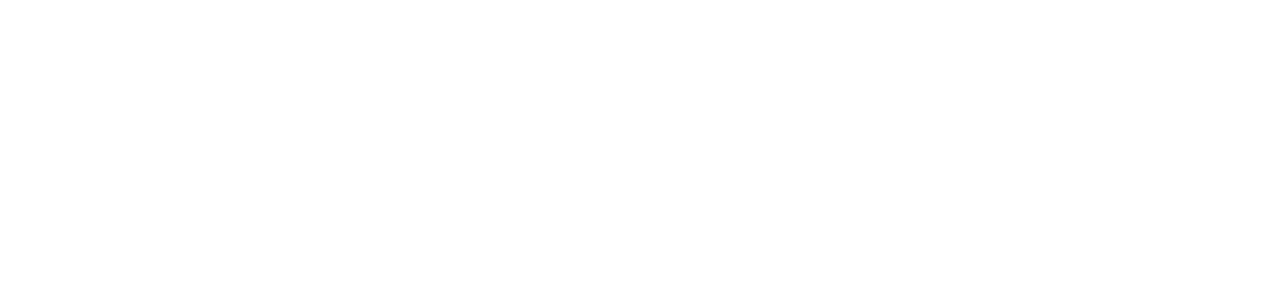
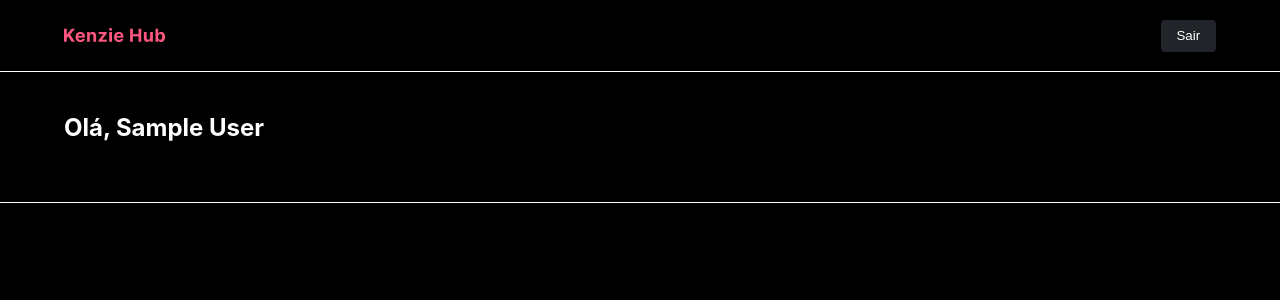
Before and after one commit to Kenzie-Academy-Brasil-Developers/react-entrega-kenzie-hub-lucasspindola, a React (Create React App) app: page /dashboard in a window 1280 px wide. Shown: the top 300 px of the page. Built offline with nearby package versions, Linux system fonts and the light colour scheme; sample sign-in values are in the browser's storage.

Commit message:
create page dashboard

```diff
--- a/package.json
+++ b/package.json
@@ -13,6 +13,7 @@
     "react-hook-form": "^7.36.1",
     "react-router-dom": "^6.4.2",
     "react-scripts": "5.0.1",
+    "react-toastify": "^9.0.8",
     "styled-components": "^5.3.6",
     "web-vitals": "^2.1.0",
     "yup": "^0.32.11"
--- a/public/index.html
+++ b/public/index.html
@@ -24,7 +24,12 @@
       work correctly both with client-side routing and a non-root public URL.
       Learn how to configure a non-root public URL by running `npm run build`.
     -->
-    <title>React App</title>
+
+    <link
+      href="https://fonts.googleapis.com/css2?family=Inter:wght@100;200;300;400;500;600;700&family=Nunito:ital,wght@0,200;0,300;0,400;0,600;0,700;1,200;1,300;1,400;1,500;1,600;1,700&display=swap"
+      rel="stylesheet"
+    />
+    <title>KenzieHub</title>
   </head>
   <body>
     <noscript>You need to enable JavaScript to run this app.</noscript>
--- a/src/App.jsx
+++ b/src/App.jsx
@@ -1,17 +1,37 @@
 import "./App.css";
-import "./Global/reset.css";
+import GlobalStyle from "./Global/globalStyle";
 
-import { Routes, Route } from "react-router-dom";
+import { Routes, Route, Navigate } from "react-router-dom";
 import { Register } from "./Pages/Register";
 import { Login } from "./Pages/Login";
+import { ToastContainer } from "react-toastify";
+import { Dashboard } from "./Pages/Dashboard";
+
+import "react-toastify/dist/ReactToastify.min.css";
 
 function App() {
   return (
-    <Routes>
-      <Route path="/login" element={<Login />}></Route>
-      <Route path="/register" element={<Register />}></Route>
-      <Route path="/dashboard" element={<h1>Dashboard</h1>}></Route>
-    </Routes>
+    <>
+      <GlobalStyle />
+      <Routes>
+        <Route path="/" element={<Navigate to={"/login"} />} />
+        <Route path="/login" element={<Login />} />
+        <Route path="/register" element={<Register />} />
+        <Route path="/dashboard" element={<Dashboard />} />
+      </Routes>
+      <ToastContainer
+        position="top-right"
+        autoClose={1000}
+        hideProgressBar={false}
+        newestOnTop={false}
+        closeOnClick
+        rtl={false}
+        pauseOnFocusLoss
+        draggable
+        pauseOnHover
+        toastStyle={{ backgroundColor: "black", color: "white" }}
+      />
+    </>
   );
 }
 
--- /dev/null
+++ b/src/Global/globalStyle.js
@@ -0,0 +1,22 @@
+import { createGlobalStyle } from "styled-components";
+
+const GlobalStyle = createGlobalStyle`
+*{
+    margin: 0;
+    padding: 0;
+    box-sizing: border-box;
+
+
+}
+img{
+      max-width: 100%;
+      max-height: 100%;
+    }
+
+  html, body {
+   width: 100vw;
+   height: 100vh;
+  }
+`;
+
+export default GlobalStyle;
--- a/src/Global/reset.css
+++ /dev/null
@@ -1,127 +0,0 @@
-html,
-body,
-div,
-span,
-applet,
-object,
-iframe,
-h1,
-h2,
-h3,
-h4,
-h5,
-h6,
-p,
-blockquote,
-pre,
-a,
-abbr,
-acronym,
-address,
-big,
-cite,
-code,
-del,
-dfn,
-em,
-img,
-ins,
-kbd,
-q,
-s,
-samp,
-small,
-strike,
-strong,
-sub,
-sup,
-tt,
-var,
-b,
-u,
-i,
-center,
-dl,
-dt,
-dd,
-ol,
-ul,
-li,
-fieldset,
-form,
-label,
-legend,
-table,
-caption,
-tbody,
-tfoot,
-thead,
-tr,
-th,
-td,
-article,
-aside,
-canvas,
-details,
-embed,
-figure,
-figcaption,
-footer,
-header,
-hgroup,
-menu,
-nav,
-output,
-ruby,
-section,
-summary,
-time,
-mark,
-audio,
-video {
-  margin: 0;
-  padding: 0;
-  border: 0;
-  font-size: 100%;
-  font: inherit;
-  vertical-align: baseline;
-}
-/* HTML5 display-role reset for older browsers */
-article,
-aside,
-details,
-figcaption,
-figure,
-footer,
-header,
-hgroup,
-menu,
-nav,
-section {
-  display: block;
-}
-body {
-  line-height: 1;
-}
-ol,
-ul {
-  list-style: none;
-}
-blockquote,
-q {
-  quotes: none;
-}
-blockquote:before,
-blockquote:after,
-q:before,
-q:after {
-  content: "";
-  content: none;
-}
-table {
-  border-collapse: collapse;
-  border-spacing: 0;
-}
-body {
-  color: #ffffff;
-}
--- /dev/null
+++ b/src/Pages/Dashboard/index.jsx
@@ -0,0 +1,45 @@
+import { ContainerDashboard } from "./style";
+import { useNavigate, Navigate } from "react-router-dom";
+import { toast } from "react-toastify";
+import logo from "../../Assets/Logo.png";
+export const Dashboard = () => {
+  const token = window.localStorage.getItem("authToken") || "";
+  const userData =
+    JSON.parse(window.localStorage.getItem("user-kenzieHub")) || "";
+  const sucessLogout = (message) => {
+    toast(message, {
+      position: "top-right",
+      autoClose: 1000,
+      hideProgressBar: false,
+      closeOnClick: true,
+      pauseOnHover: true,
+      draggable: true,
+      progress: undefined,
+    });
+  };
+  const navigate = useNavigate();
+  const logout = () => {
+    window.localStorage.removeItem("authToken");
+    window.localStorage.removeItem("user-kenzieHub");
+    navigate("/login");
+    sucessLogout("Sua sessão foi encerrada com sucesso!");
+  };
+  return (
+    <>
+      {token ? (
+        <ContainerDashboard>
+          <header>
+            <img src={logo} alt="oi"></img>
+            <button onClick={() => logout()}>Sair</button>
+          </header>
+          <div className="containerInformationsProfile">
+            <h2>Olá, {userData.name}</h2>
+            <p>{userData.course_module}</p>
+          </div>
+        </ContainerDashboard>
+      ) : (
+        <Navigate to="/login" replace />
+      )}
+    </>
+  );
+};
--- /dev/null
+++ b/src/Pages/Dashboard/style.js
@@ -0,0 +1,50 @@
+import styled from "styled-components";
+
+export const ContainerDashboard = styled.main`
+  width: 100vw;
+  height: 100vh;
+  background-color: #000000;
+  color: #fff;
+  header {
+    height: 72px;
+    width: 100%;
+    border-bottom: solid 1px;
+    display: flex;
+    justify-content: space-between;
+    align-items: center;
+    img {
+      margin: 0 5%;
+    }
+    button {
+      margin: 0 5%;
+      height: 32px;
+      width: 55.49px;
+      border: none;
+      border-radius: 4px;
+      background-color: rgba(33, 37, 41, 1);
+      /* grey-3 */
+      color: #fff;
+    }
+  }
+
+  .containerInformationsProfile {
+    display: flex;
+    flex-direction: column;
+    justify-content: center;
+    gap: 20px;
+    border-bottom: solid 1px;
+    min-height: 131px;
+    h2 {
+      margin: 0 5%;
+    }
+    p {
+      margin: 0 5%;
+    }
+  }
+  /* .containerDashboard {
+    display: flex;
+    flex-direction: column;
+    align-items: center;
+    width: 90%;
+  } */
+`;
--- a/src/Pages/Login/index.jsx
+++ b/src/Pages/Login/index.jsx
@@ -3,12 +3,27 @@
 import { useForm } from "react-hook-form";
 import { yupResolver } from "@hookform/resolvers/yup";
 import axios from "axios";
+import { toast } from "react-toastify";
+import { useNavigate } from "react-router-dom";
+import logo from "../../Assets/Logo.png";
 
 const schema = yup.object().shape({
   email: yup.string().required().email(),
   password: yup.string().required(),
 });
 export const Login = () => {
+  const sucessLogin = (message) => {
+    toast.success(message);
+  };
+  // const redirectExistingLogin = () => {
+  //   const token = window.localStorage.getItem("authToken");
+  //   if (token !== undefined) {
+  //     navigate("/dashboard");
+  //     sucessLogin("Você já esta logado!");
+  //   }
+  // };
+  // redirectExistingLogin();
+
   const {
     register,
     handleSubmit,
@@ -16,18 +31,29 @@
   } = useForm({
     resolver: yupResolver(schema),
   });
-  console.log(errors);
+  // console.log(errors);
+  const navigate = useNavigate();
   const loginUser = (data) => {
     axios
       .post("https://kenziehub.herokuapp.com/sessions", data)
-      .then((response) => console.log(response.data))
+      .then((res) => {
+        // console.log(res.data);
+        window.localStorage.clear();
+        window.localStorage.setItem(
+          "user-kenzieHub",
+          JSON.stringify(res.data.user)
+        );
+        window.localStorage.setItem("authToken", res.data.token);
+        res.data.token && sucessLogin("Login realizado com sucesso!");
+        navigate("/dashboard");
+      })
       .catch((err) => console.log(err));
-    console.log(data);
+    // console.log(data);
   };
   return (
     <LoginContainer>
       <div className="containerLogo">
-        <img src="" alt="LOGO" />
+        <img src={logo} alt="LOGO-KENZIE-HUB" />
       </div>
 
       <div className="containerFormLogin">
@@ -53,8 +79,17 @@
           <a className="ancoraLinkRegister" href="f">
             Ainda não possui uma conta?
           </a>
-          <button className="btnForRegister">Cadastre-se</button>
         </form>
+        <div className="containerBtnRedirectRegister">
+          <button
+            onClick={() => {
+              navigate("/register");
+            }}
+            className="btnForRegister"
+          >
+            Cadastre-se
+          </button>
+        </div>
       </div>
     </LoginContainer>
   );
--- a/src/Pages/Login/style.js
+++ b/src/Pages/Login/style.js
@@ -16,10 +16,12 @@
     justify-content: center;
     margin: 30px 0;
     width: 90%;
+    max-width: 295.83px;
   }
 
   .containerFormLogin {
     width: 90%;
+    max-width: 295.83px;
     background-color: rgba(33, 37, 41, 1);
   }
   .ContainerTitleFormLogin {
@@ -96,4 +98,13 @@
     border-radius: 3.2px;
     margin: 0 0 0 5%;
   }
+
+  .containerBtnRedirectRegister {
+    display: flex;
+    flex-direction: column;
+    justify-content: center;
+    padding: 0 0 30px 0;
+    width: 90%;
+    gap: 10px;
+  }
 `;
--- a/src/Pages/Register/index.jsx
+++ b/src/Pages/Register/index.jsx
@@ -4,6 +4,9 @@
 import { useForm } from "react-hook-form";
 import { yupResolver } from "@hookform/resolvers/yup";
 import axios from "axios";
+import { useNavigate } from "react-router-dom";
+import { toast } from "react-toastify";
+import logo from "../../Assets/Logo.png";
 
 const schema = yup.object().shape({
   name: yup.string().required(),
@@ -14,6 +17,19 @@
 });
 // Lides: Confirmar que as senhas são iguais, fazer objeto e mandar para API.
 export const Register = () => {
+  const navigate = useNavigate();
+  const sucessRegister = (message) => {
+    toast(message, {
+      position: "top-right",
+      autoClose: 1000,
+      hideProgressBar: false,
+      closeOnClick: true,
+      pauseOnHover: true,
+      draggable: true,
+      progress: undefined,
+    });
+  };
+
   const {
     register,
     handleSubmit,
@@ -25,16 +41,27 @@
   const registerUser = (data) => {
     axios
       .post("https://kenziehub.herokuapp.com/users", data)
-      .then((response) => console.log(response.data))
-      .catch((err) => console.log(err));
+      .then((response) => {
+        console.log(response.data);
+        navigate("/login");
+        sucessRegister("Registro realizado com sucesso!");
+      })
+      .catch((err) => {
+        console.log(err);
+
+        sucessRegister(`${err.response.data.message}`);
+      });
+
     console.log(data);
   };
   return (
     <RegisterContainer>
       <div className="containerLogoAndBtnReturn">
-        <img src="" alt="LOGO" />
+        <img src={logo} alt="LOGO" />
 
-        <button className="returnBtn">Voltar</button>
+        <button className="returnBtn" onClick={() => navigate("/login")}>
+          Voltar
+        </button>
       </div>
 
       <div className="containerForm">
--- a/src/Pages/Register/style.js
+++ b/src/Pages/Register/style.js
@@ -2,12 +2,19 @@
 export const RegisterContainer = styled.div`
   width: 100vw;
   min-height: 100vh;
+
   padding: 50px 0;
   display: flex;
   flex-direction: column;
   align-items: center;
   justify-content: center;
   background-color: #000000;
+  img {
+    max-width: 100%;
+    max-height: 100%;
+    width: 97.59px;
+    height: 16.9px;
+  }
   .returnBtn {
     width: 79.54px;
     height: 40px;
@@ -21,12 +28,15 @@
     display: flex;
     flex-direction: row;
     justify-content: space-between;
+    align-items: center;
     margin: 30px 0;
     width: 90%;
+    max-width: 369px;
   }
 
   .containerForm {
     width: 90%;
+    max-width: 369px;
     background-color: rgba(33, 37, 41, 1);
   }
   .ContainerTitleForm {
```
Also changed, not shown: src/Assets/Logo.png (renamed from src/Assets/Logo (1).png), 1 other file (tests, documents, lock files or other folders).
